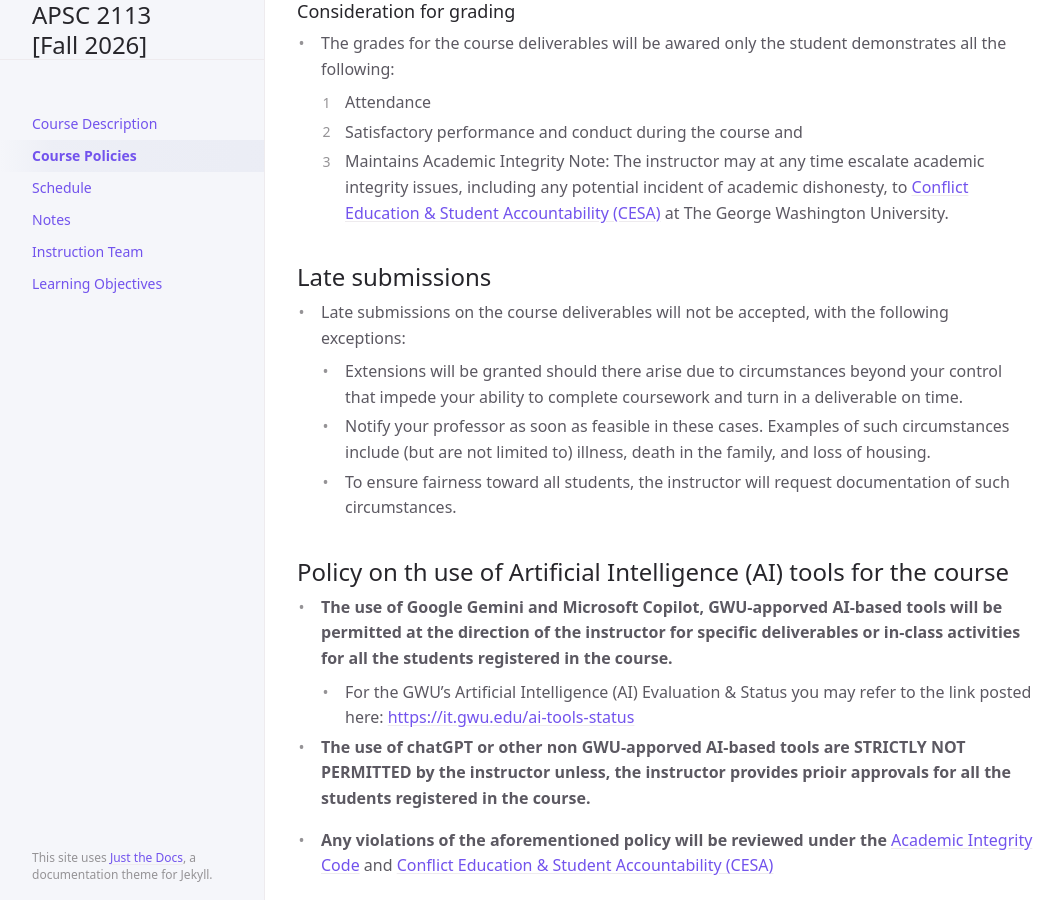
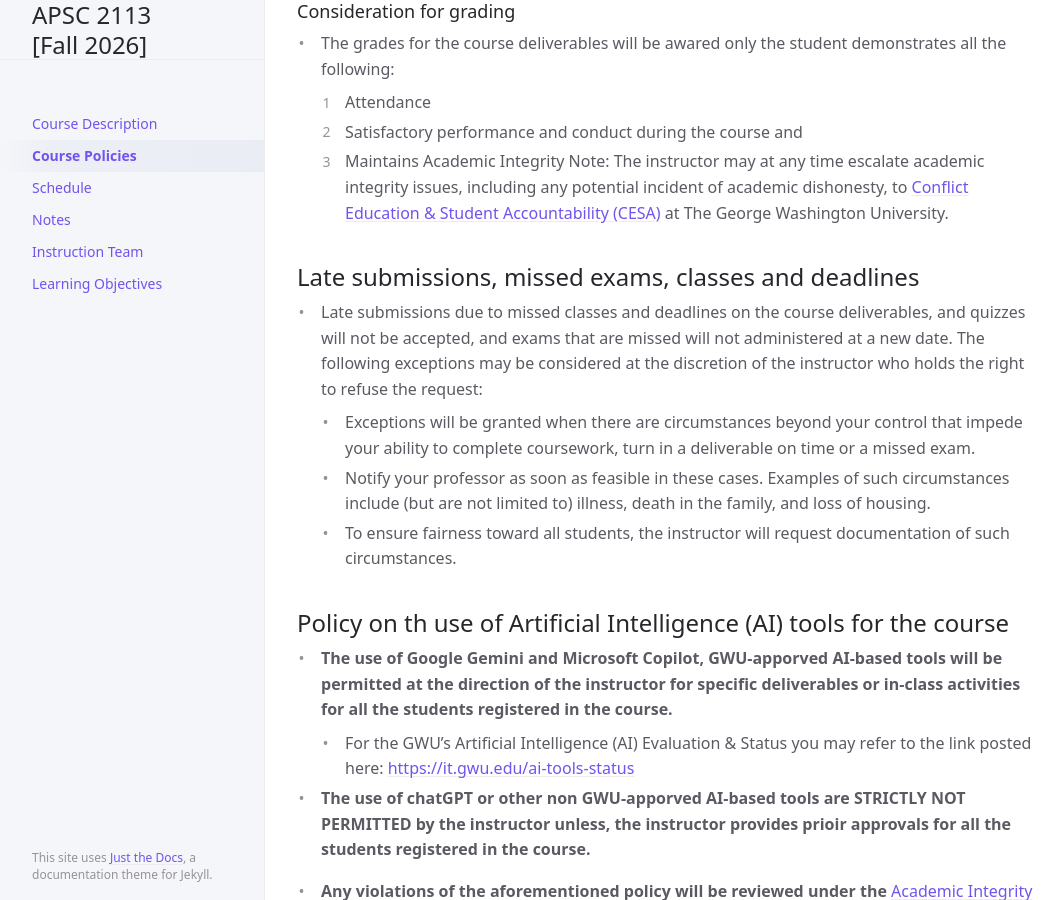
Before and after one commit to gwu-apsc2113/fall2026, a Jekyll site: the page built from policies.md, in a window 1280 px wide and 900 px high, scrolled down 1765 px. Shown: the whole window, without its empty margins (107-1171 px from the left). Built offline with Jekyll 4.4.1, drawn with Linux system fonts in a browser that asks for light colours; cached includes are drawn as plain includes; some of the changed text lies outside the part shown.

Commit message:
Commit-4  09/21/2026

```diff
--- a/policies.md
+++ b/policies.md
@@ -71,9 +71,9 @@ at the discretion of the instructor.
 3. Maintains Academic Integrity
 Note: The instructor may at any time escalate academic integrity issues, including any potential incident of academic dishonesty, to [Conflict Education & Student Accountability (CESA)](https://students.gwu.edu/cesa) at The George Washington University.
 
-## Late submissions
-- Late submissions on the course deliverables will not be accepted, with the following exceptions:
-  - Extensions will be granted should there arise due to circumstances beyond your control that impede your ability to complete coursework and turn in a deliverable on time.
+## Late submissions, missed exams, classes and deadlines
+- Late submissions due to missed classes and deadlines on the course deliverables, and quizzes will not be accepted, and exams that are missed will not administered at a new date. The following exceptions may be considered at the discretion of the instructor who holds the right to refuse the request:
+  - Exceptions will be granted when there are circumstances beyond your control that impede your ability to complete coursework, turn in a deliverable on time or a missed exam.
   - Notify your professor as soon as feasible in these cases. Examples of such circumstances include (but are not limited to) illness, death in the family, and loss of housing.
   - To ensure fairness toward all students, the instructor will request documentation of such circumstances.
 
```
